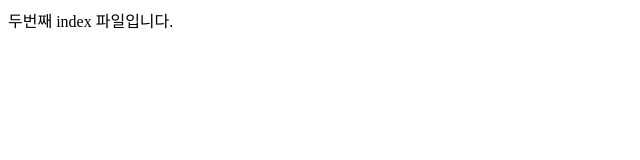
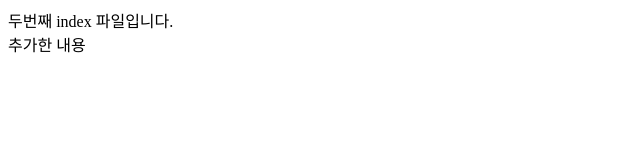
Before and after one commit to djshin2000/remote-branch, a plain HTML site: page index2.html in a window 1280 px wide. Shown: the whole page, without its empty margins (0-640 px from the left). Drawn offline with Linux system fonts and the light colour scheme.

Commit message:
Modify index2.html

```diff
--- a/index2.html
+++ b/index2.html
@@ -1,5 +1,8 @@
+<html lang='en'>
 <head>
 </head>
 <body>
     <div>두번째 index 파일입니다.</div>
+    <div>추가한 내용</div>
 </body>
+</html>
```
